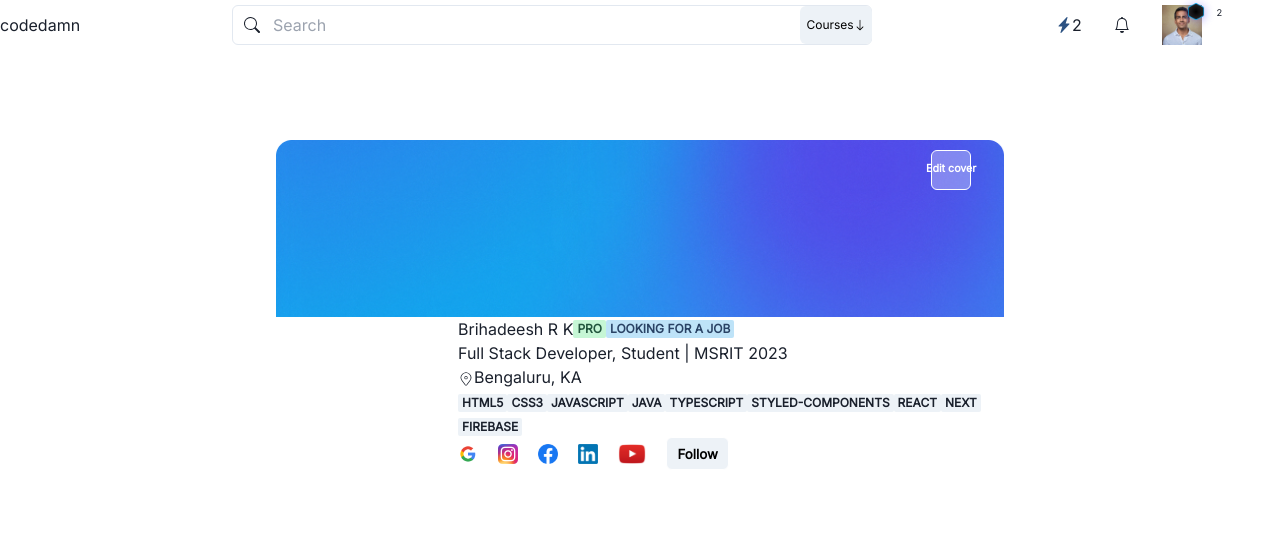
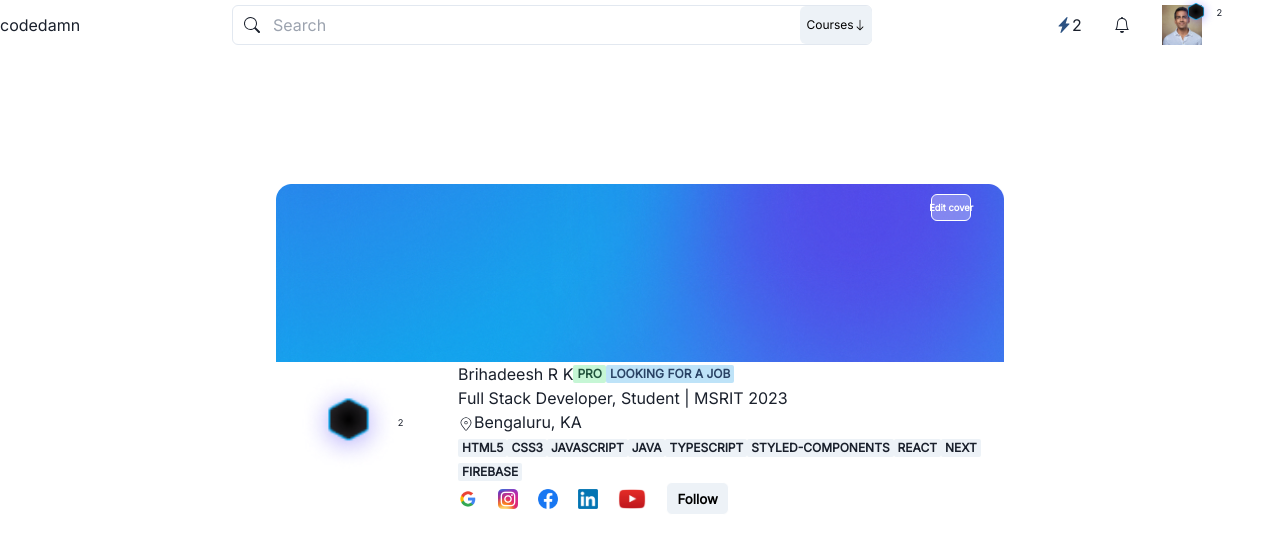
Before and after one commit to Brihadeeshrk/codedamn-portfolio, a Next.js app: page / in a window 1280 px wide. Shown: the top 552 px of the page. Built offline with nearby package versions, Linux system fonts and the light colour scheme.

Commit message:
badge and profile pic ok

```diff
--- a/src/components/Header/index.tsx
+++ b/src/components/Header/index.tsx
@@ -80,7 +80,7 @@ const index: React.FC<indexProps> = () => {
               width="40px"
               className="relative rounded-full"
             />
-            <LevelBadge level={2} />
+            <LevelBadge level={2} top="-12.5px" height="40px" width="40px" />
           </Flex>
         </Flex>
       </Flex>
--- a/src/components/HeroCard/index.tsx
+++ b/src/components/HeroCard/index.tsx
@@ -2,6 +2,7 @@ import { Badge, Box, Button, Flex, Image, Text, Icon } from "@chakra-ui/react";
 import Link from "next/link";
 import React from "react";
 import { CiLocationOn } from "react-icons/ci";
+import LevelBadge from "@/components/LevelBadge";
 
 type indexProps = {};
 
@@ -29,7 +30,7 @@ const index: React.FC<indexProps> = () => {
     <Flex
       className="bg-white rounded-lg mt-24"
       direction="column"
-      margin="10% auto"
+      margin="15% auto"
       maxWidth="728px"
     >
       {/* Banner */}
@@ -44,15 +45,27 @@ const index: React.FC<indexProps> = () => {
           variant="banner"
           right="10%"
           top="10px"
-          fontSize={{ sm: "7pt", md: "8pt" }}
-          className="z-50"
+          height="20pt"
+          fontSize="7pt"
+          className="p-1 z-50"
         >
           Edit cover
         </Button>
       </Flex>
       {/* Details */}
       <Flex width="100%" className="rounded-b-xl border-2 border-slate-100">
-        <Flex width="25%"></Flex>
+        <Flex width="25%">
+          <Image
+            src="/assets/stock.jpeg"
+            alt="Profile Picture"
+            height="40%"
+            className="z-50 rounded-full"
+            border="2px solid white"
+            mt={-16}
+            ml={4}
+          />
+          <LevelBadge level={2} top="-10%" height="100px" width="100px" />
+        </Flex>
         <Flex width="75%" direction="column" className="p-3">
           {/* Name and Badges */}
           <Flex width="100%" align="center" className="mt-4">
--- a/src/components/LevelBadge/index.tsx
+++ b/src/components/LevelBadge/index.tsx
@@ -3,9 +3,12 @@ import React from "react";
 
 type indexProps = {
   level: number;
+  top: string;
+  height: string;
+  width: string;
 };
 
-const index: React.FC<indexProps> = ({ level }) => {
+const index: React.FC<indexProps> = ({ level, top, height, width }) => {
   return (
     <Flex
       position="relative"
@@ -13,12 +16,12 @@ const index: React.FC<indexProps> = ({ level }) => {
       align="center"
       justify="center"
       left="-30%"
-      top="-12.5px"
+      top={top ? top : ""}
     >
       <Image
         src="assets/levelBadge.png"
-        height="40px"
-        width="40px"
+        height={height}
+        width={width}
         alt="Badge"
         className="relative"
       />
```
